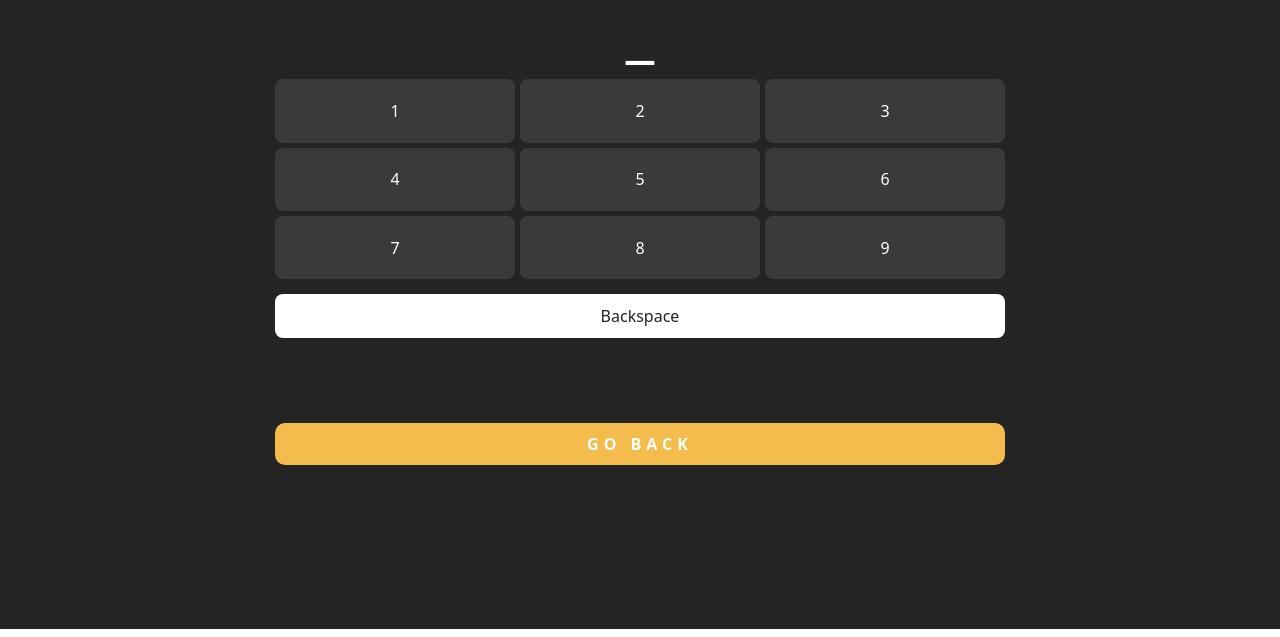
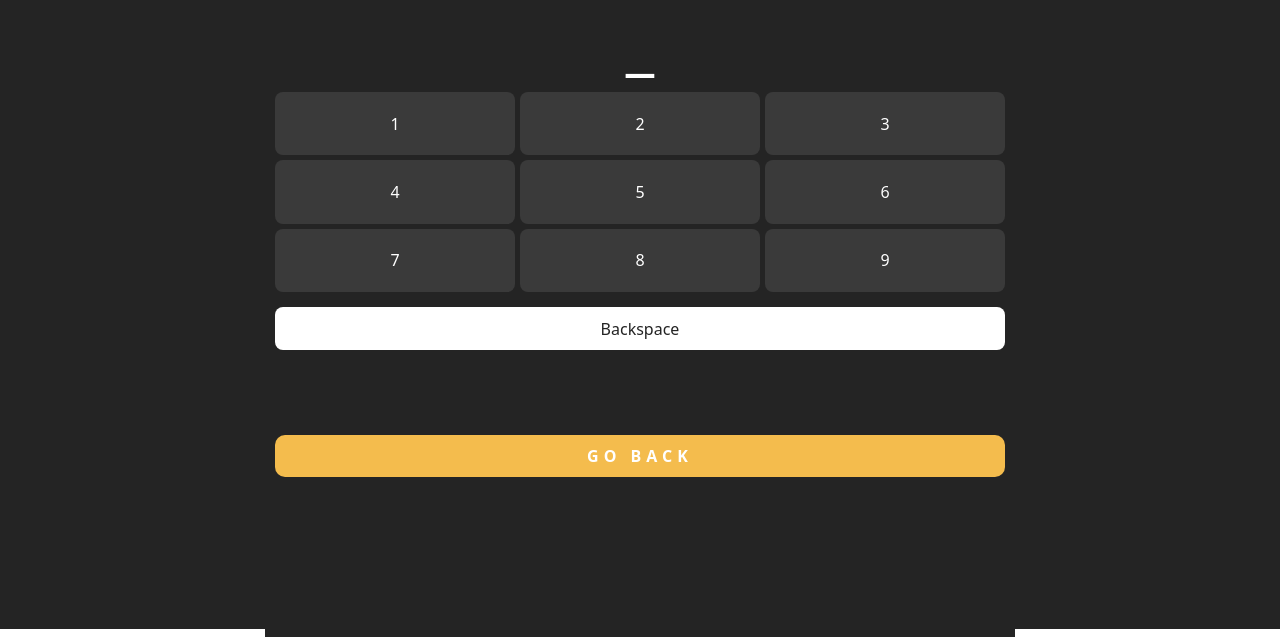
Before and after one commit to haydnkerr/Amazing-Race, a React (Vite) app: page /Amazing-Race/codebreakers in a window 1280 px wide. Shown: the part 171-808 px from the top of the page. Built offline with nearby package versions, Linux system fonts and the light colour scheme.

Commit message:
update body padding

```diff
--- a/src/App.css
+++ b/src/App.css
@@ -7,12 +7,12 @@
 
 body {
   width: 100vw;
-  height: 100svh;
+  height: 100dvh;
   overflow: hidden;
   display: flex;
   align-items: center;
   justify-content: center;
-  padding: 25px 10px 35px 10px;
+  padding: 50px 10px 35px 10px;
   background-color: #242424;
 
 }
```
